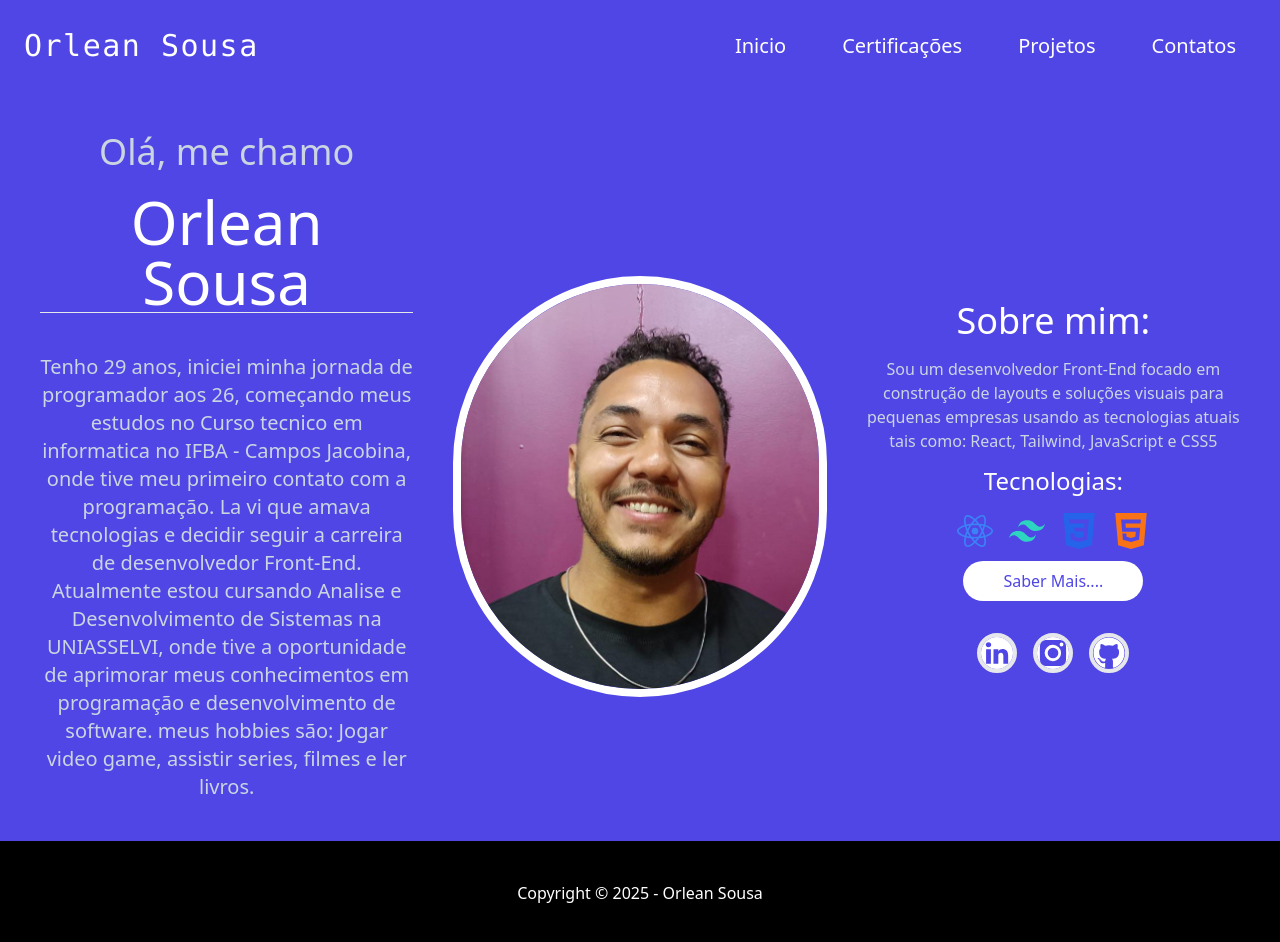
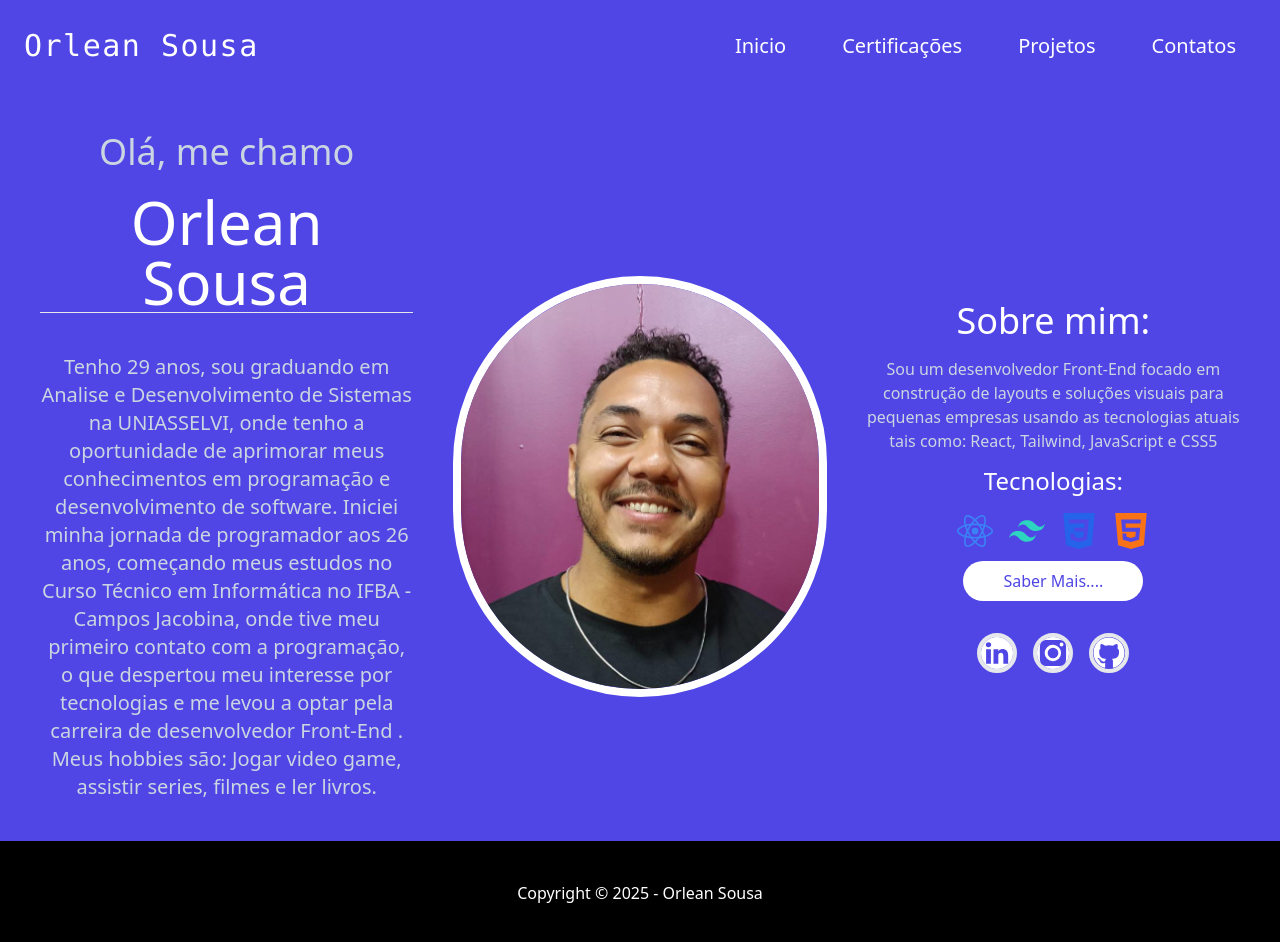
Before and after one commit to OrleanSousa/Portifolio, a React (Vite) app: page / in a window 1280 px wide. Shown: the top 942 px of the page. Built offline with nearby package versions, Linux system fonts and the light colour scheme.

Commit message:
reformulação do texto de apresentação

```diff
--- a/src/components/MainSection/Main.tsx
+++ b/src/components/MainSection/Main.tsx
@@ -13,10 +13,9 @@ const Main = () => {
         <p className="text-slate-300 text-4xl mb-5">Olá, me chamo</p>
         <h1 className="text-6xl ">Orlean Sousa</h1>
         <hr/>
-        <p className="mt-10 text-xl text-slate-300 font-sans">Tenho 29 anos, iniciei minha jornada de programador aos 26, começando meus estudos
-          no Curso tecnico em informatica no IFBA - Campos Jacobina, onde tive meu primeiro contato com a programação. La vi que amava tecnologias e decidir
-          seguir a carreira de desenvolvedor Front-End. Atualmente estou cursando Analise e Desenvolvimento de Sistemas na UNIASSELVI, onde tive a oportunidade
-          de aprimorar meus conhecimentos em programação e desenvolvimento de software. meus hobbies são: Jogar video game, assistir series, filmes e ler livros.
+        <p className="mt-10 text-xl text-slate-300 font-sans">Tenho 29 anos, sou graduando em Analise e Desenvolvimento de Sistemas na UNIASSELVI, onde tenho a oportunidade de aprimorar meus conhecimentos em programação e desenvolvimento de software.
+Iniciei minha jornada de programador aos 26 anos, começando meus estudos no Curso Técnico em Informática no IFBA - Campos Jacobina, onde tive meu primeiro contato com a programação, o que despertou meu interesse por tecnologias e me levou a optar pela carreira de desenvolvedor Front-End .
+Meus hobbies são: Jogar video game, assistir series, filmes e ler livros.
         </p>
       </div>
       <div className="lg:w-1/3 items-center ssm:w-fit">
```
